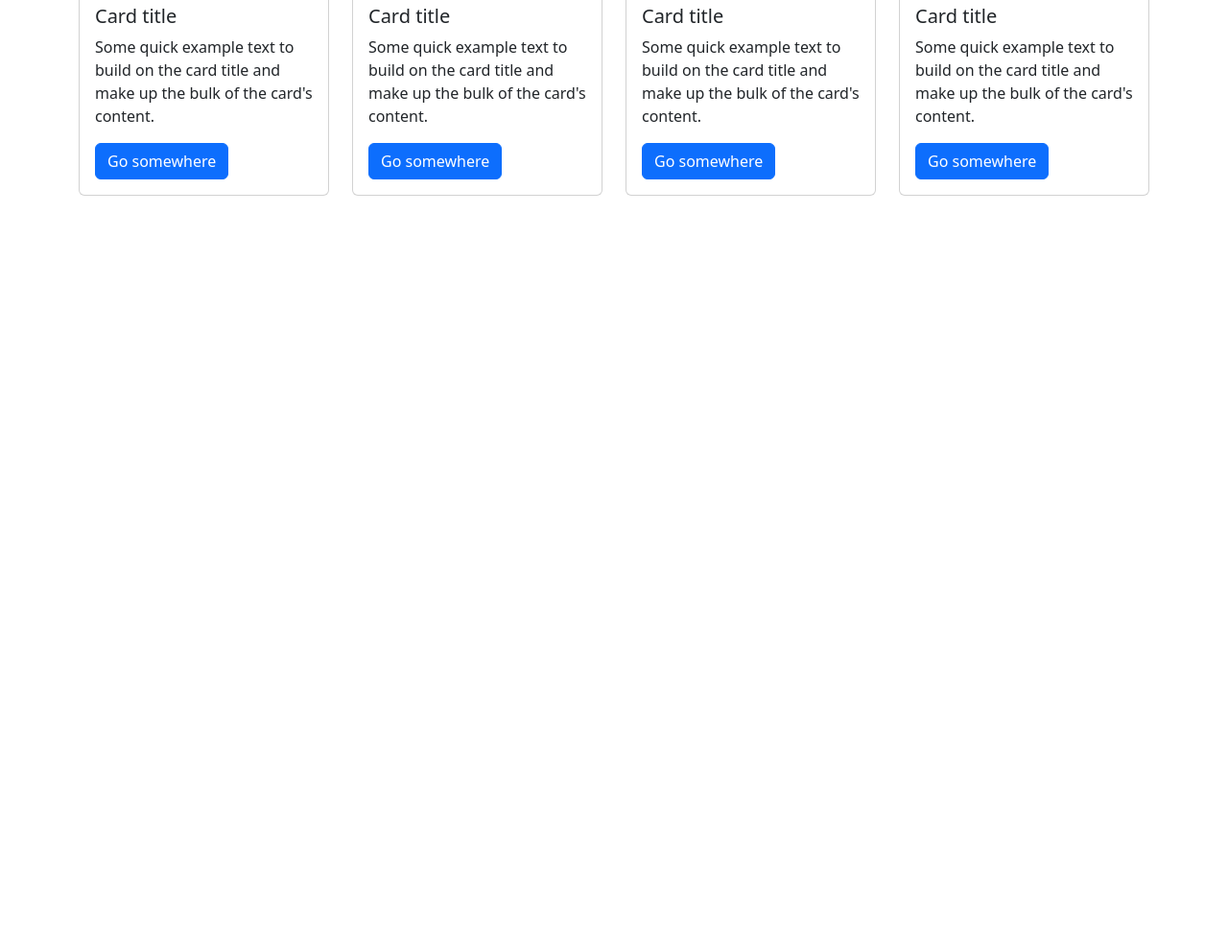
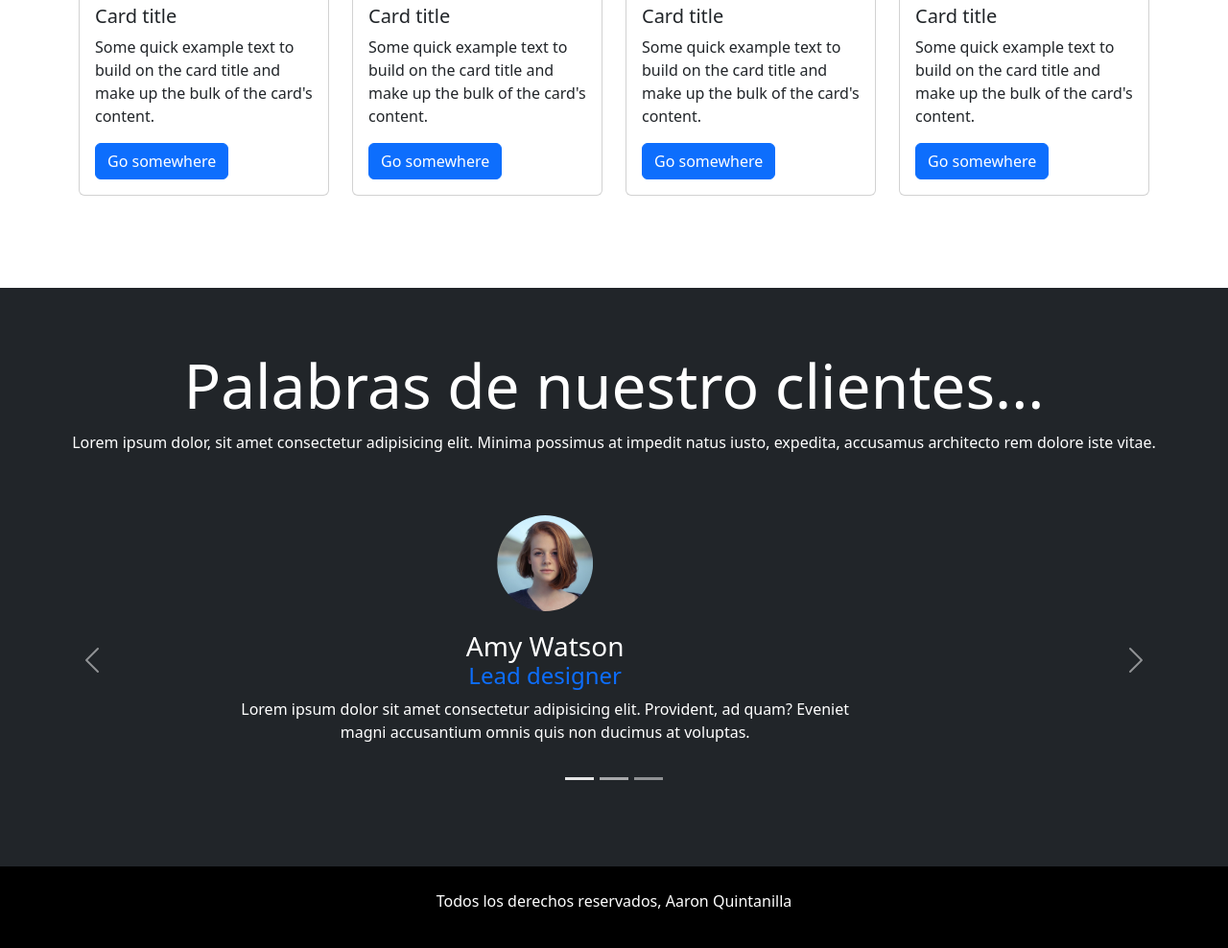
Before and after one commit to aaqh21/Repo_TiendaOnline, a plain HTML site: page index.html in a window 1280 px wide. Shown: the part 1812-2800 px from the top of the page at 96% size. Before the commit the page ends 2112 px from the top, so only its background shows below. Drawn offline with nearby package versions, Linux system fonts and the light colour scheme.

Commit message:
carousel y footer

```diff
--- a/css/estilos.css
+++ b/css/estilos.css
@@ -1,5 +1,14 @@
 .card-img-top{
     height: 250px;
+
+}
+
+.img-area{
+    width: 100px;
+    height: 100px;
+}
+
+img{
     object-fit: cover;
     object-position: center;
 }
--- a/index.html
+++ b/index.html
@@ -191,5 +191,75 @@
 
         </div>
     </main>
+
+    <!--APARTADO DE CAROUSER-->
+    <div class="container-fluid px-0 py-3 bg-dark text-white">
+        <div class="row g-0 py-5">
+            <div class="col-12">
+                <div class="text-center">
+                    <h2 class="display-3">Palabras de <b>nuestro clientes...</b></h2>
+                    <p>Lorem ipsum dolor, sit amet consectetur adipisicing elit. Minima possimus at impedit natus iusto, expedita, accusamus architecto rem dolore iste vitae.</p>
+                </div>
+            </div>
+        </div>
+        <div class="row g-0 pb-5">
+            <div class="col-12">
+                <div id="carouselTesti" class="carousel slide" data-bs-ride="carousel">
+                    <!-- Indicadores -->
+                    <div class="carousel-indicators">
+                        <button type="button" data-bs-target="#carouselTesti" data-bs-slide-to="0" class="active"></button>
+                        <button type="button" data-bs-target="#carouselTesti" data-bs-slide-to="1"></button>
+                        <button type="button" data-bs-target="#carouselTesti" data-bs-slide-to="2"></button>
+                    </div>
+                    <!-- Sliders -->
+                    <div class="carousel-inner">
+                        <div class="carousel-item active">
+                            <div class="img-area m-auto">
+                                <img src="img/profile2.jpg" alt="" class="w-100 h-100 rounded-circle">
+                            </div>
+                            <div class="carousel-caption position-static w-50 pb-5 m-auto">
+                                <h3 class="fw-light m-0">Amy Watson</h3>
+                                <h4 class="fw-normal text-primary">Lead designer</h4>
+                                <p>Lorem ipsum dolor sit amet consectetur adipisicing elit. Provident, ad quam? Eveniet magni accusantium omnis quis non ducimus at voluptas.</p>
+                            </div>
+                        </div>
+                        <div class="carousel-item">
+                            <div class="img-area m-auto">
+                                <img src="img/profile3.jpg" alt="" class="w-100 h-100 rounded-circle">
+                            </div>
+                            <div class="carousel-caption position-static w-50 pb-5 m-auto">
+                                <h3 class="fw-light m-0">Elon Musk</h3>
+                                <h4 class="fw-normal text-primary">Tesla CEO</h4>
+                                <p>Lorem ipsum dolor sit amet consectetur adipisicing elit. Provident, ad quam? Eveniet magni accusantium omnis quis non ducimus at voluptas.</p>
+                            </div>
+                        </div>
+                        <div class="carousel-item">
+                            <div class="img-area m-auto">
+                                <img src="img/profile1.jpg" alt="" class="w-100 h-100 rounded-circle">
+                            </div>
+                            <div class="carousel-caption position-static w-50 pb-5 m-auto">
+                                <h3 class="fw-light m-0">Gerard Lens</h3>
+                                <h4 class="fw-normal text-primary">Creative director</h4>
+                                <p>Lorem ipsum dolor sit amet consectetur adipisicing elit. Provident, ad quam? Eveniet magni accusantium omnis quis non ducimus at voluptas.</p>
+                            </div>
+                        </div>
+                    </div>
+                    <!-- Botones -->
+                    <button class="carousel-control-prev" type="button" data-bs-target="#carouselTesti" data-bs-slide="prev">
+                        <span class="carousel-control-prev-icon" aria-hidden="true"></span>
+                        <span class="visually-hidden">Previous</span>
+                    </button>
+                    <button class="carousel-control-next" type="button" data-bs-target="#carouselTesti" data-bs-slide="next">
+                        <span class="carousel-control-next-icon" aria-hidden="true"></span>
+                        <span class="visually-hidden">Next</span>
+                    </button>
+                </div>
+            </div>
+        </div>
+    </div>
+    <!--PIE DE PAGINA -->
+    <footer class="d-flex justify-content-center bg-black text-white">
+        <p class="p-4">Todos los derechos reservados, Aaron Quintanilla</p>
+    </footer>
 </body>
 </html>
```
